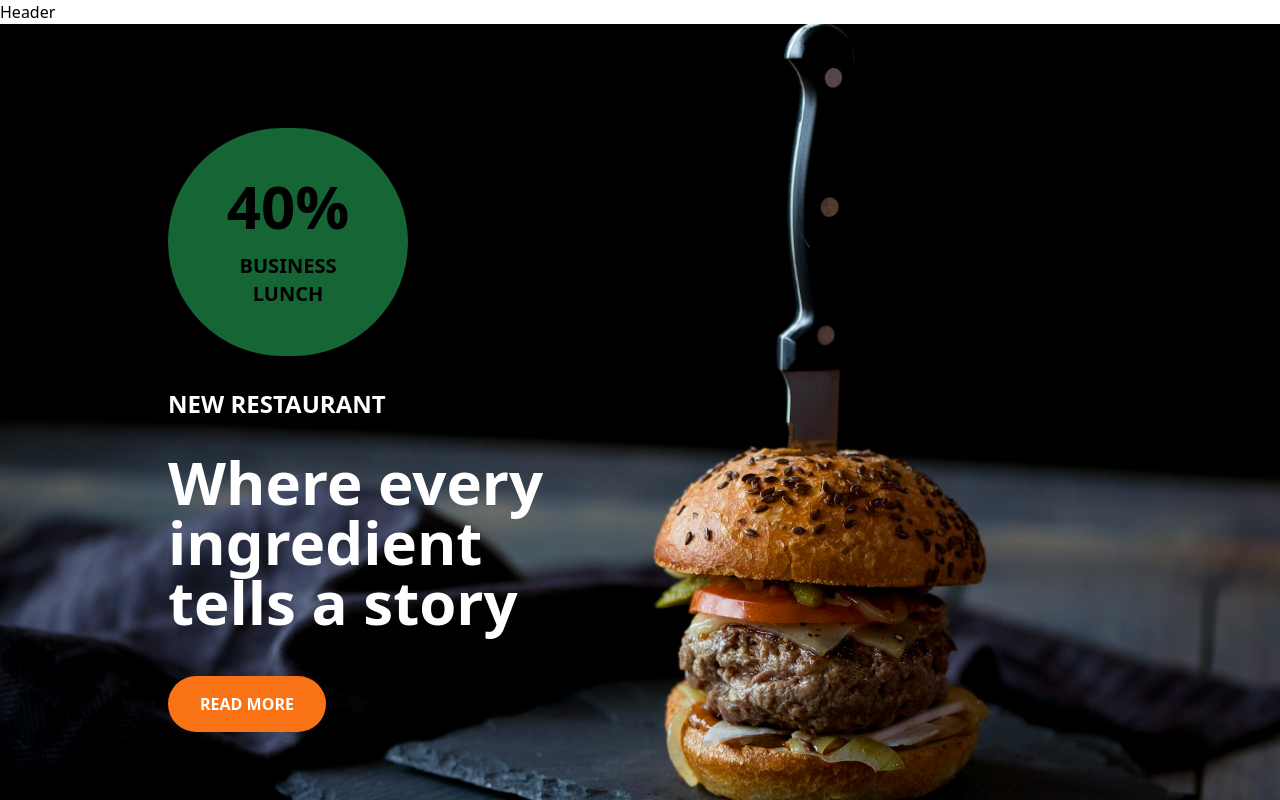
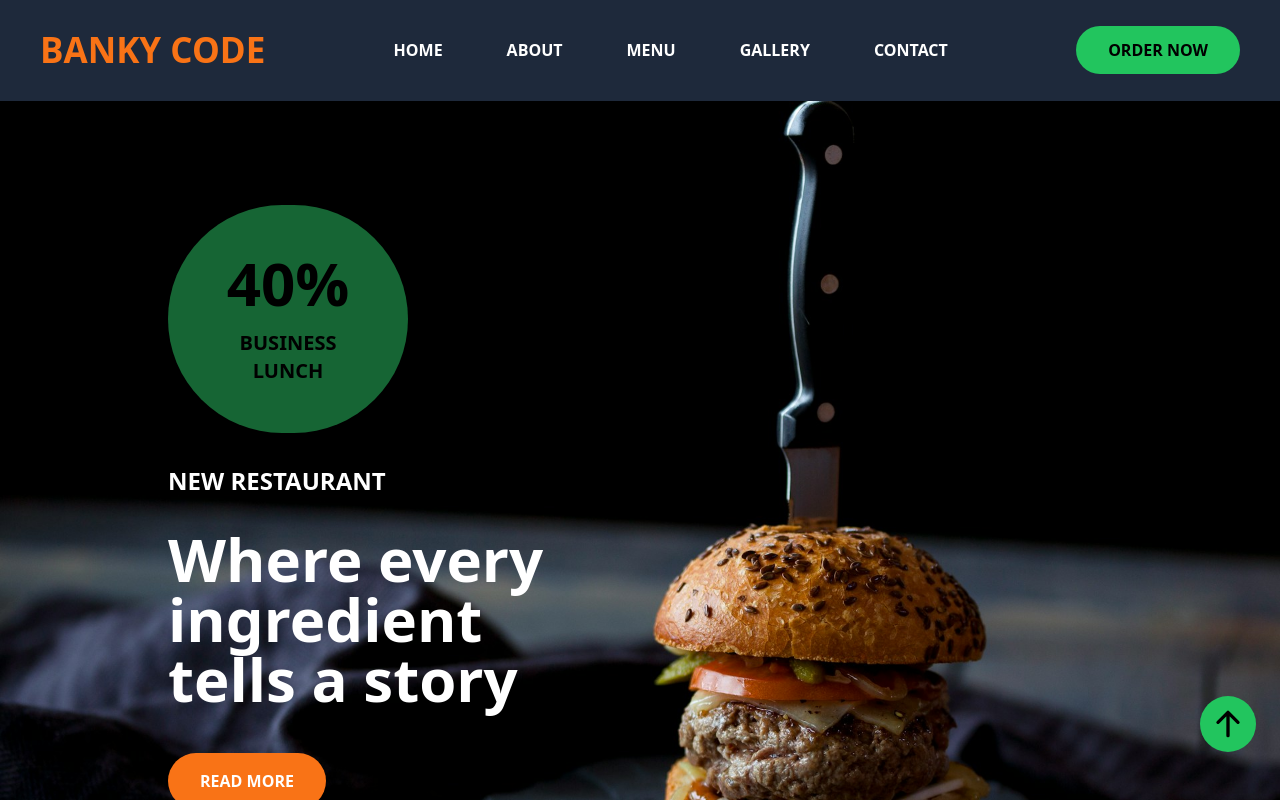
Before and after one commit to Oduluyidavid/food-website, a React (Vite) app: page / in a window 1280 px wide. Shown: the top 800 px of the page. Built offline with nearby package versions, Linux system fonts and the light colour scheme.

Commit message:
first commit

```diff
--- a/src/sections/Footer.jsx
+++ b/src/sections/Footer.jsx
@@ -38,7 +38,7 @@ export const Footer = () => {
         </div>
         <ul className="flex justify-center items-start lg:items-center text-white text-lg m-3 lg:gap-10 gap-4">
           <li className="hover:text-orange-500 cursor-pointer">Home</li>
-          <li className="hover:text-orange-500 cursor-pointer">About Us</li>
+          <li className="hover:text-orange-500 cursor-pointer">About</li>
           <li className="hover:text-orange-500 cursor-pointer">Menu</li>
           <li className="hover:text-orange-500 cursor-pointer">Gallery</li>
           <li className="hover:text-orange-500 cursor-pointer">Contact</li>
@@ -48,13 +48,13 @@ export const Footer = () => {
       {/* top arrow button */}
 
       <div className="w-full bg-black p-4 flex flex-col justify-center items-center text-white font-semibold">
-        <h1 className="text-center">Copyright 2024, Designed & Develop BY BANKYBENNY, All Rights Reserved</h1>
-        <div id="icon-box" className="bg-orange-500 p-2 rounded-full hover:bg-green-500 cursor-pointer">
-          <Link>
-          <img src={toparrow} alt="fb icons" width={28} height={28} />
+        <h1 className="text-center">Copyright 2024, Designed & Developed by BANKYCODE, All Rights Reserved</h1>
+        <div id="icon-box" className="bg-green-500 p-2 rounded-full hover:bg-orange-500 cursor-pointer fixed bottom-12 right-6">
+          <Link to='home' spy={true} offset={-100} smooth={true}>
+            <img src={toparrow} alt="fb icons" width={40} height={40} />
           </Link>
 
-          </div>
+        </div>
       </div>
     </>
   );
--- a/src/sections/Header.jsx
+++ b/src/sections/Header.jsx
@@ -1,8 +1,63 @@
-import React from 'react'
+import React, { useState } from "react";
+import { Link } from "react-scroll";
+import { FaXmark, FaBars } from "react-icons/fa6";
 
-export const Header = () => {
+const Header = () => {
+  const [isMenuOpen, setIsMenuOpen] = useState(false);
+
+  const toggleMenu = () => {
+    setIsMenuOpen(!isMenuOpen);
+  };
+
+  const closeMenu = () => {
+    setIsMenuOpen(false);
+  };
+
+  const navItems = [
+    { link: "Home", path: "home" },
+    { link: "About", path: "about" },
+    { link: "Menu", path: "menu" },
+    { link: "Gallery", path: "gallery" },
+    { link: "Contact", path: "contact" },
+  ];
+
   return (
-    <div>Header</div>
-  )
-}
-export default Header
+    <nav className="flex justify-between items-center gap-4 bg-slate-800 lg:px-10 px-4 py-6 sticky top-0 z-30">
+      <div id="logo">
+        <h1 className="lg:text-[35px] text-[28px] text-orange-500 font-bold">
+          BANKY CODE
+        </h1>
+      </div>
+      <ul className="lg:flex justify-center items-center gap-10 hidden">
+        {navItems.map(({ link, path }) => (
+          <Link
+            key={path}
+            to={path}
+            spy={true}
+            offset={-100}
+            smooth={true}
+            className="text-white uppercase font-semibold cursor-pointer p-3 rounded-lg hover:bg-orange-500 hover:text-black"
+          >
+            {link}
+          </Link>
+        ))}
+      </ul>
+      {/* mobile menu starts */}
+      <div className='flex justify-center items-center lg:hidden' onClick={toggleMenu}>
+        <div>
+          {isMenuOpen ? <FaXmark className='text-white text-2xl cursor-pointer' /> : <FaBars className='text-white text-2xl cursor-pointer' />}
+        </div>
+      </div>
+      <div className={`${isMenuOpen ? 'flex' : 'hidden'} w-full h-fit bg-slate-800 p-4 absolute top-[80px] left-0 `} onClick={closeMenu}>
+        <ul className='flex flex-col justify-center items-center gap-2 w-full'>
+          {navItems.map(({ link, path }) => (
+            <Link key={path} to={path} spy={true} offset={-100} smooth={true} className='text-white uppercase font-semibold cursor-pointer p-3 rounded-lg
+             hover:bg-orange-500 hover:text-black w-full text-center'>{link}</Link>
+          ))}
+        </ul>
+      </div>
+      <button className='bg-green-500 px-8 py-3 rounded-full hover:bg-orange-500 hover:text-black font-bold hidden lg:flex'>ORDER NOW</button>
+    </nav>
+  );
+};
+export default Header;
```
